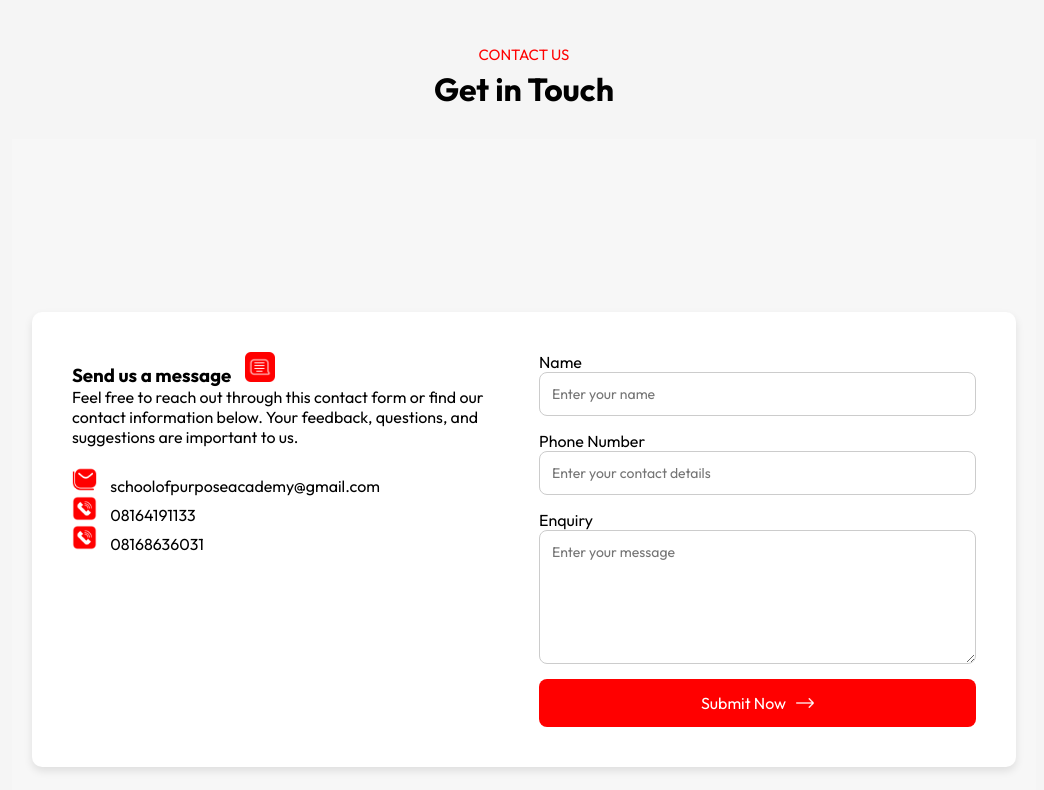
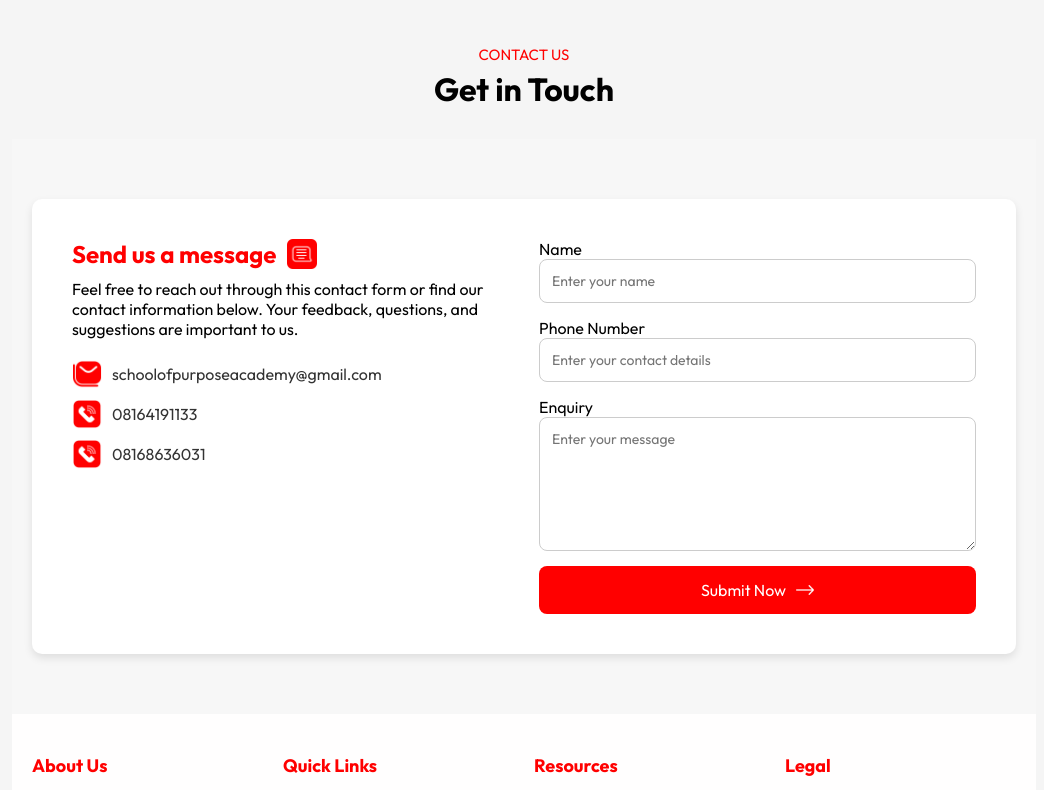
Before and after one commit to DuoDduo/Purpose-Academy, a React (Vite) app: page / in a window 1280 px wide. Shown: the part 4860-5650 px from the top of the page, without its empty margins (116-1160 px from the left). Built offline with nearby package versions, Linux system fonts and the light colour scheme.

Commit message:
adjusted contact form

```diff
--- a/src/components/Contact/Contact.css
+++ b/src/components/Contact/Contact.css
@@ -6,7 +6,7 @@
     padding: 60px 20px;
     background: #f7f7f7;
     width: 100%; /* Ensure full width */
-    min-height: 100vh; /* Cover full screen height */
+    /* min-height: 100vh;  */
 }
 
 /* Contact Box */
@@ -61,9 +61,29 @@
     transition: 0.3s;
     box-sizing: border-box; /* Prevents overflow */
 }
+.contact-info h3 {
+    color: #ff0000;
+    font-size: 24px;
+    font-weight: bold;
+    display: flex;
+    align-items: center;
+    margin-bottom: 10px;
+}
+
+.contact-info h3 img {
+    width: 30px;
+    margin-left: 10px;
+}
+.contact-info ul li {
+    display: flex;
+    align-items: center;
+    font-size: 16px;
+    margin: 10px 0;
+    color: #333;
+}
 /* Contact Info Icons */
 .contact-info ul li img {
-    width: 25px;  /* Adjust size */
+    width: 30px;  /* Adjust size */
     height: auto;
     margin-right: 10px;
 }
@@ -114,7 +134,7 @@
     .contact-info,
     .contact-form {
         width: 100%;
-        text-align: center;
+        /* text-align: center; */
     }
 
     .contact-btn {
```
